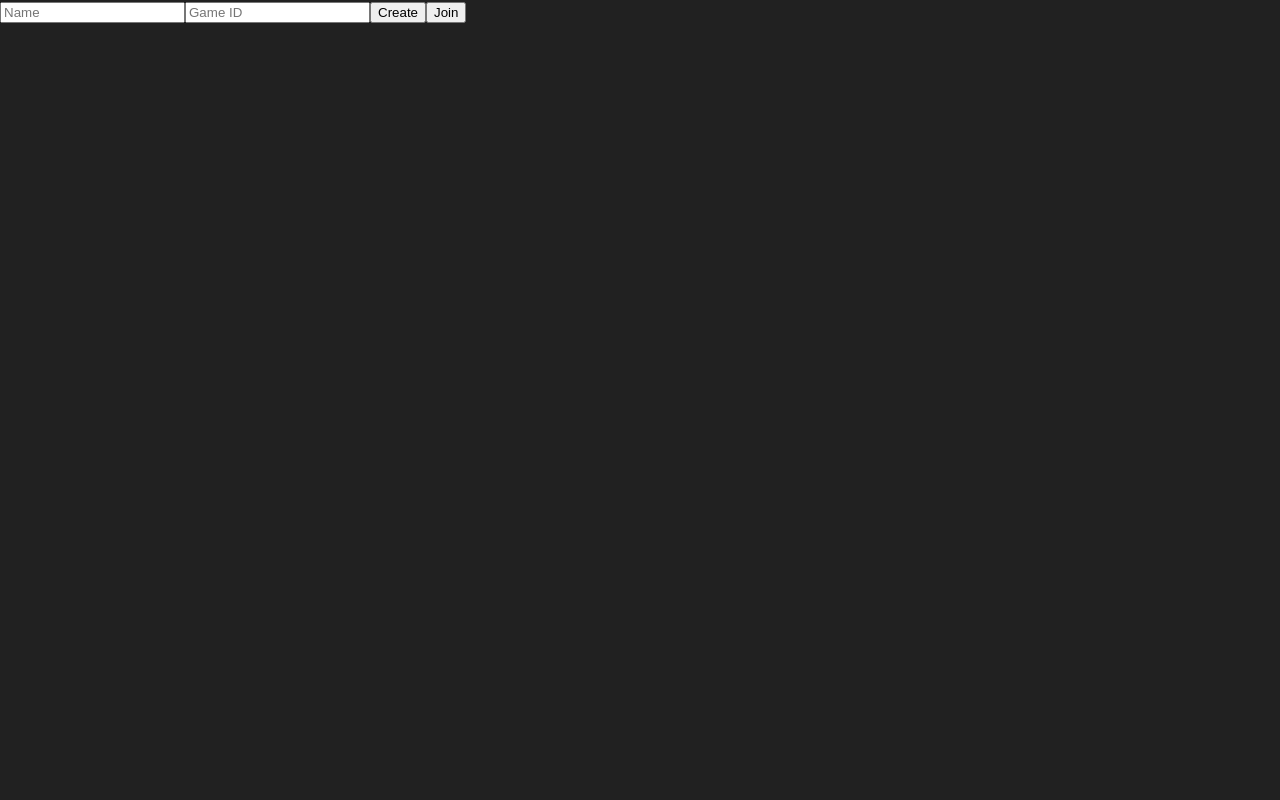
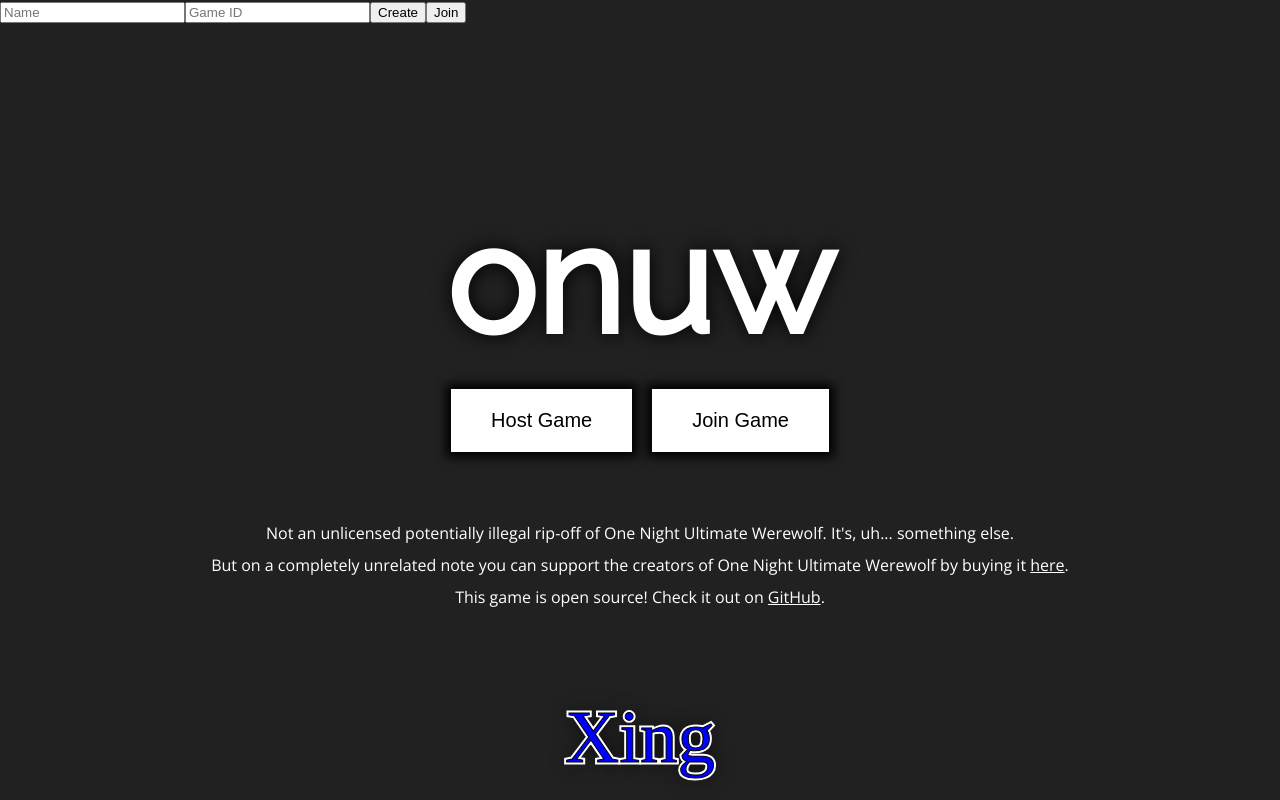
Before and after one commit to mt-xing/onuw, a website with bundled scripts: page client/index.html in a window 1280 px wide. Built offline with nearby package versions, Linux system fonts and the light colour scheme; files whose address does not match are found by name; a web font is replaced by a local one.

Commit message:
Nonfunctional Splash

```diff
--- a/client/onuw.css
+++ b/client/onuw.css
@@ -29,6 +29,120 @@ body {
 button {
 	cursor: pointer;
 }
+
+/* #region Intro */
+
+.intro {
+	margin: 0;
+	padding: 0;
+	width: 100%;
+	height: 100%;
+
+	position: absolute;
+	top: 0; left: 0; right: 0;
+
+	transition: transform 1s cubic-bezier(0.165, 0.840, 0.440, 1.000);
+
+	display: flex;
+	flex-direction: column;
+	justify-content: center;
+	align-items: center;
+}
+
+.intro h1 {
+	font-family: 'Raleway', sans-serif;
+	font-size: 150px;
+	margin: 0;
+
+	text-shadow: 0 0 20px black;
+}
+
+.intro div {
+	margin-bottom: 50px;
+	margin-top: 10px;
+}
+
+.intro button {
+	background: white;
+	padding: 20px 40px;
+	margin: 10px;
+
+	font-size: 20px;
+
+	border: none;
+	box-shadow: black 0 0 10px 5px;
+
+	transition: box-shadow 0.2s ease-in-out;
+}
+
+.intro button:hover, .intro button:focus {
+	box-shadow: #000088 0 0 10px 5px;
+}
+
+.intro button:active {
+	transition: box-shadow 0.1s ease-in-out;
+	box-shadow: white 0 0 10px 0;
+}
+
+.intro p {
+	margin: 10px 0 0 0;
+	padding: 0 20px;
+	text-align: center;
+}
+
+.intro a, .intro a:active {
+	color: white;
+	text-decoration: underline;
+}
+
+.intro a:hover {
+	text-decoration: none;
+}
+
+.intro a:active {
+	text-decoration: underline;
+}
+
+.intro footer {
+	position: absolute;
+	bottom: 20px;
+}
+
+.intro footer a {
+	color: blue;
+    display: inline-block;
+    font-family: 'cooper-black-std', serif;
+    position: relative;
+    -webkit-text-stroke: 1px black;
+    -webkit-text-fill-color: blue;
+    text-decoration: none;
+
+	font-size: 75px;
+
+	transform: translate(0, 0);
+	transition: transform 0.1s ease-in-out;
+}
+
+.intro footer a::after {
+	content: attr(data-text);
+    position: absolute;
+    -webkit-text-stroke: 5px white;
+    left: 0;
+    z-index: -2;
+    font-size: 1em;
+
+	text-shadow: 0 0 20px black;
+}
+
+.intro footer a:hover {
+	transform: translate(-1px, -1px);
+}
+
+.intro footer a:active {
+	transform: translate(1px, 1px);
+}
+
+/* #endregion */
 
 /* #region Gameplay */
 
--- a/client/ui/connections.js
+++ b/client/ui/connections.js
@@ -32,6 +32,8 @@ export default class Connections {
 		this.#dom.textContent = null;
 		this.#socket = socket;
 		this.#game = new OnuwGame();
+
+		this.#spawnOpening(gameDom);
 
 		this.#nameField = Dom.input('text', 'Name');
 		gameDom.appendChild(this.#nameField);
@@ -68,6 +70,51 @@ export default class Connections {
 			const { playerID, name } = JSON.parse(msg);
 			this.joinNew(playerID, name);
 		});
+	}
+
+	/**
+	 * @param {HTMLElement} wrapDom
+	 */
+	#spawnOpening(wrapDom) {
+		const intro = document.createElement('main');
+		intro.classList.add('intro');
+
+		const h1 = document.createElement('h1');
+		h1.textContent = 'onuw';
+		intro.appendChild(h1);
+
+		const div = document.createElement('div');
+		div.appendChild(Dom.button('Host Game', () => {}));
+		div.appendChild(Dom.button('Join Game', () => {}));
+		intro.appendChild(div);
+
+		intro.appendChild(Dom.p('Not an unlicensed potentially illegal rip-off of One Night Ultimate Werewolf. It\'s, uh... something else.'));
+		const boardGame = Dom.p('But on a completely unrelated note you can support the creators of One Night Ultimate Werewolf by buying it ');
+		const boardGameLink = document.createElement('a');
+		boardGameLink.textContent = 'here';
+		boardGameLink.href = 'https://beziergames.com/collections/all-games/products/one-night-ultimate-werewolf';
+		boardGameLink.target = '_blank';
+		boardGame.appendChild(boardGameLink);
+		boardGame.appendChild(document.createTextNode('.'));
+		intro.appendChild(boardGame);
+		const git = Dom.p('This game is open source! Check it out on ');
+		const gitLink = document.createElement('a');
+		gitLink.textContent = 'GitHub';
+		gitLink.href = 'https://github.com/mt-xing/onuw';
+		gitLink.target = '_blank';
+		git.appendChild(gitLink);
+		git.appendChild(document.createTextNode('.'));
+		intro.appendChild(git);
+
+		const footer = document.createElement('footer');
+		const xLink = document.createElement('a');
+		footer.appendChild(xLink);
+		xLink.href = 'https://michaelxing.com';
+		xLink.textContent = 'Xing';
+		xLink.setAttribute('data-text', 'Xing');
+		intro.appendChild(footer);
+
+		wrapDom.appendChild(intro);
 	}
 
 	get game() {
```
Also changed, not shown: client/test.html (+10 -29 lines).
